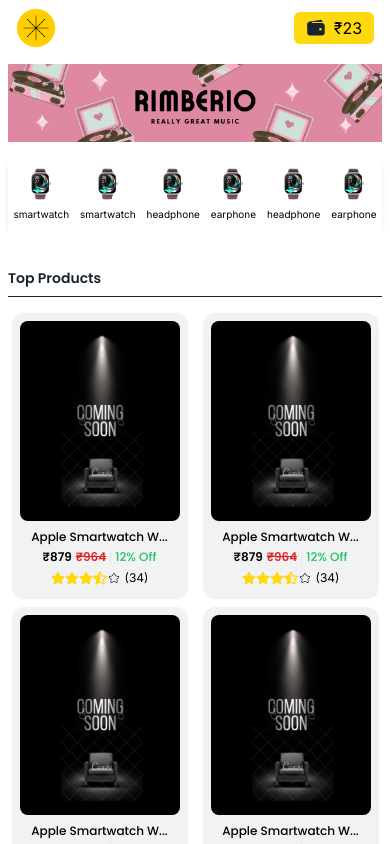
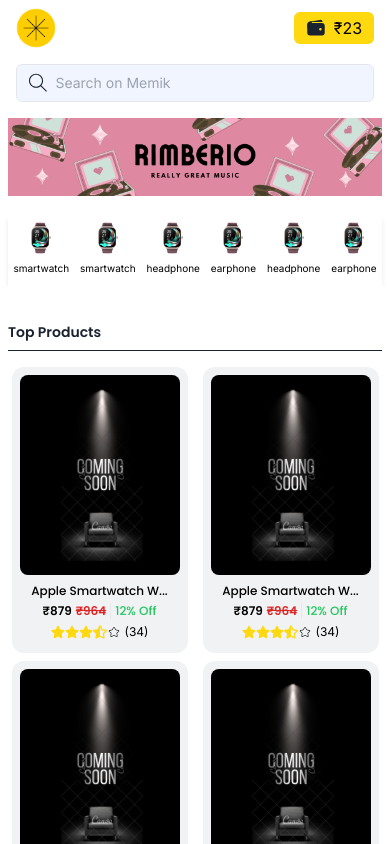
Before and after one commit to mo-amir-code/karteca-frontend, a Next.js app: page / in a window 390 px wide. Built offline with nearby package versions, Linux system fonts and the light colour scheme.

Commit message:
mobile header almost completed

```diff
--- a/src/components/searchbar/index.tsx
+++ b/src/components/searchbar/index.tsx
@@ -1,10 +1,10 @@
 import { TfiSearch } from "react-icons/tfi";
 
-const SearchBar = () => {
+const SearchBar = ({isOnMobile}:{isOnMobile?:boolean}) => {
   return (
-    <div className="flex hover:shadow-md smooth_transition items-center gap-2 justify-start bg-[#F0F5FF] max-sm:max-w-[180px] rounded-md max-sm:py-1 py-2 px-3 flex-grow max-w-[400px] min-w-[200px]" >
+    <div style={isOnMobile? {maxWidth: "100%"} : {}} className={`flex smooth_transition items-center gap-2 justify-start bg-[#F0F5FF] max-sm:max-w-[180px] rounded-md max-sm:py-1 py-2 px-3 flex-grow max-w-[400px] min-w-[200px] ${isOnMobile? "border-[1.5px]" : "hover:shadow-md"}`} >
         <TfiSearch size={20} className="text-secondary-color" />
-        <input type="text" placeholder="Search on Memik" className="outline-none bg-transparent w-full" />
+        <input type="text" placeholder="Search on Memik" className="outline-none text-sm py-1 bg-transparent w-full" />
     </div>
   )
 }
--- a/src/sections/header/MobileHeader.tsx
+++ b/src/sections/header/MobileHeader.tsx
@@ -2,11 +2,12 @@
 import Link from "next/link"
 import logo from "@/assets/brand/logo.png"
 import MobileWallet from "@/components/buttons/MobileWallet"
+import SearchBar from "@/components/searchbar"
 
 
 const MobileHeader = () => {
   return (
-    <header className="py-2 px-4 md:hidden" >
+    <header className="py-2 px-4 md:hidden space-y-4" >
         <div className="flex items-center justify-between gap-1">
             <div className="flex items-center justify-center w-12 h-12 cursor-pointer max-sm:w-10 max-sm:h-10">
               <Link href={"/"}>
@@ -23,6 +24,9 @@
             <MobileWallet amount="23" />
           </div>
 
+          <div>
+            <SearchBar isOnMobile={true} />
+          </div>
     </header>
   )
 }
```
